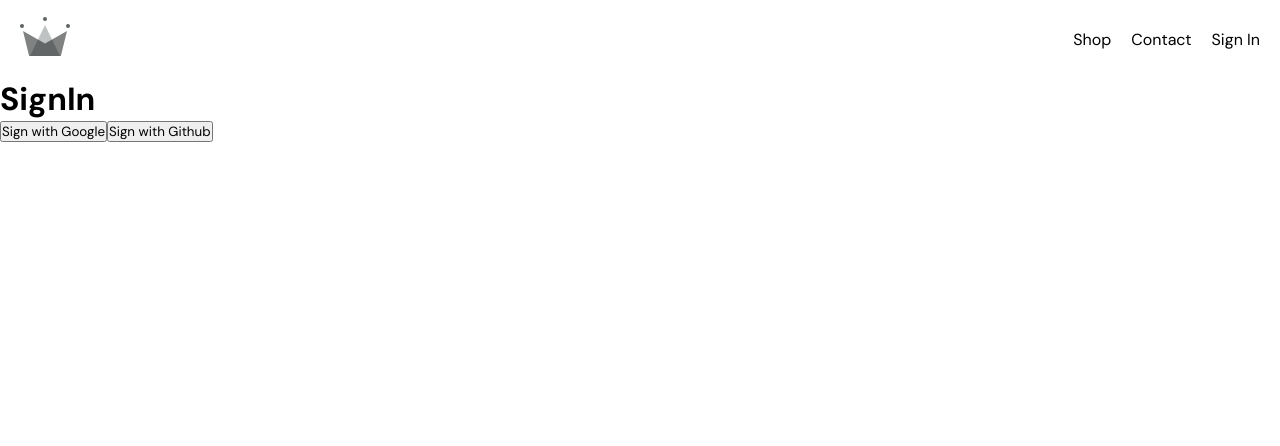
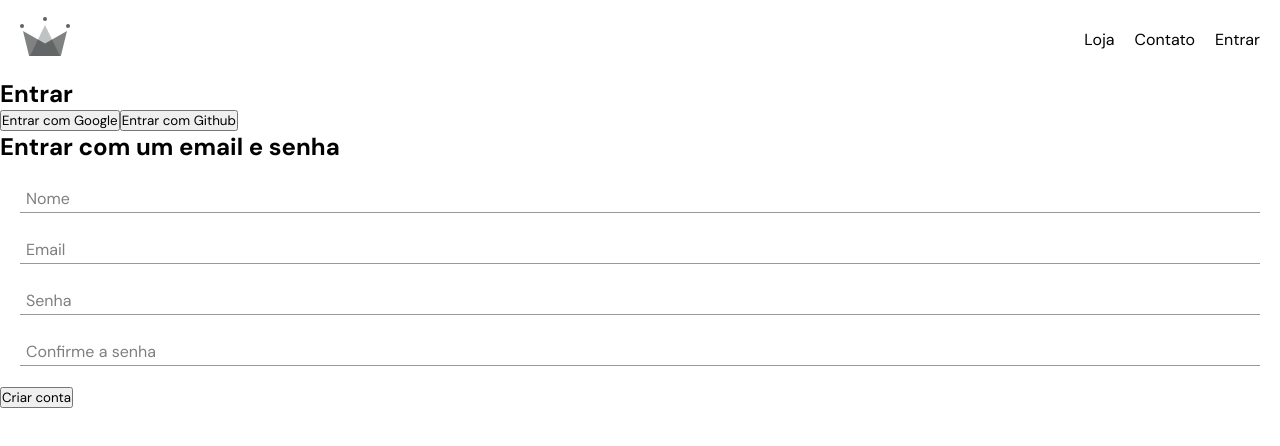
Before and after one commit to edsonpag/react_course, a React (Create React App) app in the folder 032-crwn-clothing/: page /sign-in in a window 1280 px wide. Shown: the top 446 px of the page. Built offline with nearby package versions, Linux system fonts and the light colour scheme; no server answers.

Commit message:
input component

```diff
--- a/032-crwn-clothing/src/App.js
+++ b/032-crwn-clothing/src/App.js
@@ -15,8 +15,6 @@ function Shop() {
 
 function App() {
 
-  console.log(process.env);
-
   return (
     <Routes>
       <Route path="/" element={<Navigation />}>
--- /dev/null
+++ b/032-crwn-clothing/src/components/FormInput/FormInput.jsx
@@ -0,0 +1,27 @@
+import React from "react";
+
+import "./FormInput.scss";
+
+function FormInput({ label, id, ...otherProps }) {
+
+    return (
+        <div className="group">
+            <input
+            id={id}
+            className="form-data-input"
+            {...otherProps}
+            />
+
+            {label &&
+            <label
+            htmlFor={id}
+            className={`form-data-label ${otherProps.value.length > 0 && "shrink"}`}
+            >
+                {label}
+            </label>
+            }
+        </div>
+    );
+}
+
+export default FormInput;
--- /dev/null
+++ b/032-crwn-clothing/src/components/FormInput/FormInput.scss
@@ -0,0 +1,45 @@
+@mixin shrink() {
+    opacity: 1;
+    font-size: 1rem;
+    top: -1rem;
+    left: 0.6rem;
+
+    transition: all 300ms ease;
+}
+
+.group {
+    position: relative;
+
+    margin-top: 2rem;
+    margin-bottom: 2rem;
+    margin-inline: 2rem;
+}
+
+.form-data-label {
+    position: absolute;
+    opacity: 0.5;
+
+    left: 0.6rem;
+    top: 0.6rem;
+}
+
+.shrink {
+    @include shrink();
+}
+
+.form-data-input {
+    outline: none;
+    border: none;
+    border-bottom: 0.1rem solid rgba(0, 0, 0, 0.4);
+
+    width: 100%;
+
+    padding-block: 0.3rem;
+    text-indent: 0.6rem;
+    font-size: 1.8rem;
+
+    &:focus ~ .form-data-label {
+        @include shrink();
+    }
+
+}
--- a/032-crwn-clothing/src/components/Navbar/Navbar.jsx
+++ b/032-crwn-clothing/src/components/Navbar/Navbar.jsx
@@ -15,15 +15,15 @@ function Navbar() {
 
             <ul className="navigation-links">
                 <Link className="navigation-link" to="/shop">
-                    Shop
+                    Loja
                 </Link>
 
                 <Link className="navigation-link" to="/contact">
-                    Contact
+                    Contato
                 </Link>
 
                 <Link className="navigation-link" to="sign-in">
-                    Sign In
+                    Entrar
                 </Link>
             </ul>
         </nav>
--- /dev/null
+++ b/032-crwn-clothing/src/components/SignUpForm/SignUpForm.jsx
@@ -0,0 +1,113 @@
+import React, { useState } from "react";
+import FormInput from "../FormInput/FormInput";
+
+import { signInWithEmailAndPassword, createUserDocumentFromAuth } from "../../firebase/firebase";
+
+import "./SignUpForm.scss";
+
+function SignUpForm() {
+
+    const [ formData, setFormData ] = useState(() => {
+        return {
+            displayName: "",
+            email: "",
+            password: "",
+            confirmPassword: ""
+        }
+    });
+
+    function resetFormData() {
+        setFormData({
+            displayName: "",
+            email: "",
+            password: "",
+            confirmPassword: ""
+        });
+    }
+
+
+    async function handleSubmit(event) {
+        event.preventDefault();
+
+        if(formData.password !== formData.confirmPassword) {
+            alert("Senhas diferentes");
+            return;
+        }
+
+        try {
+            const { user } = await signInWithEmailAndPassword(formData.email, formData.password);
+            user.displayName = formData.displayName;
+            await createUserDocumentFromAuth(user);
+            resetFormData();
+        }
+        catch(error) {
+            if(error.code === "auth/email-already-in-use") {
+                alert("Já existe uma conta com esse email.");
+            }
+
+            console.log("Error to create a user with email and password: ", error.message);
+        }
+
+
+    }
+
+    function handleChange(event) {
+        const { name, value } = event.target;
+
+        setFormData(prevFormData => {
+            return {
+                ...prevFormData,
+                [name]: value
+            }
+        });
+    }
+
+
+    return (
+        <form className="form" onSubmit={handleSubmit}>
+            <FormInput
+            label="Nome"
+            id="displayName"
+            type="text"
+            name="displayName"
+            onChange={handleChange}
+            value={formData.displayName}
+            required
+            />
+
+            <FormInput
+            label="Email"
+            id="email"
+            name="email"
+            type="email"
+            onChange={handleChange}
+            value={formData.email}
+            required
+            />
+
+            <FormInput
+            label="Senha"
+            id="password"
+            name="password"
+            type="password"
+            onChange={handleChange}
+            value={formData.password}
+            required
+            />
+
+            <FormInput
+            label="Confirme a senha"
+            id="confirmPassword"
+            name="confirmPassword"
+            type="password"
+            onChange={handleChange}
+            value={formData.confirmPassword}
+            required
+            />
+
+            <button type="submit">Criar conta</button>
+        </form>
+    );
+}
+
+export default SignUpForm;
--- a/032-crwn-clothing/src/firebase/firebase.js
+++ b/032-crwn-clothing/src/firebase/firebase.js
@@ -3,6 +3,7 @@ import { initializeApp } from "firebase/app";
 import {
     getAuth,
     signInWithPopup,
+    createUserWithEmailAndPassword,
     GoogleAuthProvider,
     GithubAuthProvider,
     signInWithRedirect
@@ -63,9 +64,16 @@ const createUserDocumentFromAuth = async (userAuth) => {
     return userDocRef;
 }
 
+const signInWithEmailAndPassword = async (email, password) => {
+    if(!email || !password) return;
+
+    return await createUserWithEmailAndPassword(auth, email, password);
+}
+
 export {
     auth,
     signInWithGooglePopup,
     signInWithGithubRedirect,
-    createUserDocumentFromAuth
+    createUserDocumentFromAuth,
+    signInWithEmailAndPassword
 };
--- a/032-crwn-clothing/src/routes/SignIn/SignIn.jsx
+++ b/032-crwn-clothing/src/routes/SignIn/SignIn.jsx
@@ -1,7 +1,8 @@
 import React, { useEffect } from "react";
 
+import SignUpForm from "../../components/SignUpForm/SignUpForm";
+
 import { getRedirectResult } from "firebase/auth";
-
 import {
     auth,
     signInWithGooglePopup,
@@ -15,7 +16,6 @@ function SignIn() {
         getRedirectResult(auth)
         .then((response) => {
             if(response) {
-                console.log(response.user);
                 createUserDocumentFromAuth(response.user);
             }
         })
@@ -33,9 +33,12 @@ function SignIn() {
     return (
 
         <div>
-            <h1>SignIn</h1>
-            <button onClick={logGoogleUser}>Sign with Google</button>
-            <button onClick={signInWithGithubRedirect}>Sign with Github</button>
+            <h2>Entrar</h2>
+            <button onClick={logGoogleUser}>Entrar com Google</button>
+            <button onClick={signInWithGithubRedirect}>Entrar com Github</button>
+
+            <h2>Entrar com um email e senha</h2>
+            <SignUpForm />
         </div>
     );
 }
```
Also changed, not shown: 032-crwn-clothing/src/components/SignUpForm/SignUpForm.scss (added).
